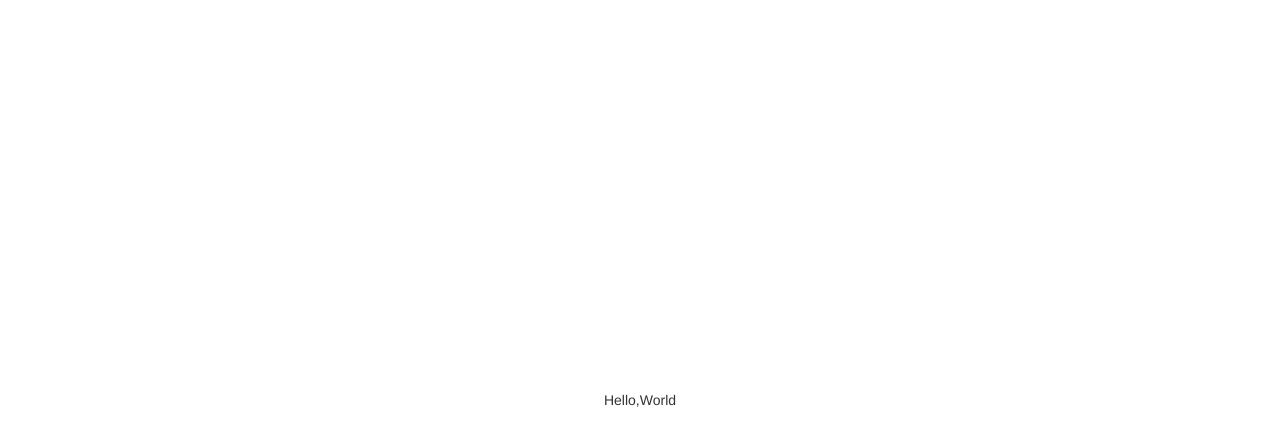
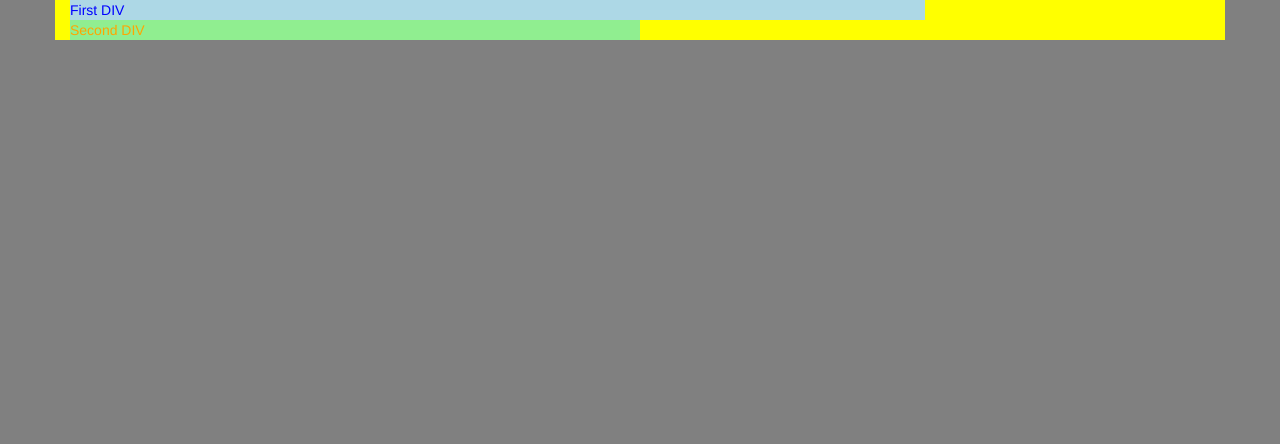
Before and after one commit to jparelladab/GiphyReact, a React app: page / in a window 1280 px wide. Shown: the top 444 px of the page. Built offline with nearby package versions, Linux system fonts and the light colour scheme.

Commit message:
playing with first class and scss

```diff
--- a/assets/stylesheets/application.scss
+++ b/assets/stylesheets/application.scss
@@ -3,8 +3,28 @@ body {
 }
 
 #root {
+  background-color: grey;
   height: 100vh;
-  display: flex;
-  align-items: center;
-  justify-content: center;
 }
+
+.clicked {
+  background-color: red;
+  height: 70vh;
+}
+
+
+.container {
+  background-color: yellow;
+}
+
+.first-div {
+  color: blue;
+  width: 75%;
+  background-color: lightblue;
+}
+
+.second-div {
+  color: orange;
+  width: 50%;
+  background-color: lightgreen;
+}
--- /dev/null
+++ b/src/components/app.jsx
@@ -0,0 +1,25 @@
+import React, { Component } from 'react';
+
+
+class App extends Component {
+  constructor(props) {
+    super(props);
+    this.state = { clicked: false };
+  }
+
+  turnRed = () => {
+    this.setState({ clicked: true });
+  }
+
+  render() {
+    return (
+      <div className={this.state.clicked ? "clicked" : "container"}
+      onClick={this.turnRed}>
+        <div className="first-div">First DIV</div>
+        <div className="second-div">Second DIV</div>
+      </div>
+    );
+  }
+}
+
+export default App;
--- a/src/index.jsx
+++ b/src/index.jsx
@@ -1,18 +1,10 @@
-import React from 'react';
+
 import ReactDOM from 'react-dom';
-
+import React, { Component } from 'react';
+import App from './components/app';
 import '../assets/stylesheets/application.scss';
-
-const Hello = ({ name }) => {
-  return (
-    <div>
-      Hello,
-      {name}
-    </div>
-  );
-};
 
 const root = document.getElementById('root');
 if (root) {
-  ReactDOM.render(<Hello name="World" />, root);
+  ReactDOM.render(<App />, root);
 }
--- a/templates/index.html
+++ b/templates/index.html
@@ -2,8 +2,9 @@
 <html>
   <head>
     <meta charset="UTF-8">
+    <link href="https://stackpath.bootstrapcdn.com/font-awesome/4.7.0/css/font-awesome.min.css" rel="stylesheet" integrity="sha384-wvfXpqpZZVQGK6TAh5PVlGOfQNHSoD2xbE+QkPxCAFlNEevoEH3Sl0sibVcOQVnN" crossorigin="anonymous">
     <link rel="stylesheet" href="https://maxcdn.bootstrapcdn.com/bootstrap/3.3.7/css/bootstrap.min.css">
-    <title>React boilerplate</title>
+    <title>React-ParkingLot</title>
   </head>
   <body>
     <div id="root"></div>
```
Also changed, not shown: src/components/hello.jsx (added, +29 -0 lines), 1 other file (tests, documents, lock files or other folders).
